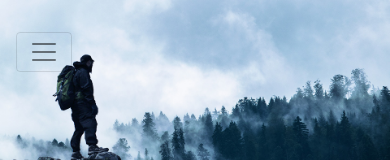
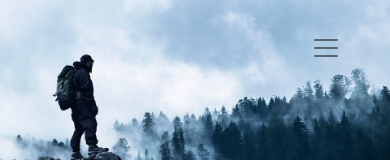
Before and after one commit to essile/rajaton, a React (Create React App) app: page / in a window 390 px wide. Shown: the top 160 px of the page. Built offline with nearby package versions, Linux system fonts and the light colour scheme.

Commit message:
responsive navbar looking ok

```diff
--- a/src/containers/NavigationBar.js
+++ b/src/containers/NavigationBar.js
@@ -13,8 +13,8 @@ export default class NavigationBar extends Component {
 
     render() {
         return (
-            <Navbar style={{ position: 'absolute', zIndex: 1, marginTop: '1.5em' }} expand="md">
-                <Navbar.Toggle aria-controls="responsive-navbar-nav" />
+            <Navbar className={styles.naviBar} style={{ position: 'absolute', zIndex: 1, marginTop: '1.5em' }} expand="md">
+                <Navbar.Toggle className={styles.naviToggle} />
                 <Navbar.Collapse id="responsive-navbar-nav">
                     <Nav className={styles.textItemBar} >
                         {this.state.navbarItems.map((item, index) => {
--- a/src/index.css
+++ b/src/index.css
@@ -11,3 +11,13 @@ a:hover {
     color: #667c8e;
     text-decoration: none;
 }
+
+/* Navigation bar settings */
+.navbar-light .navbar-toggler {
+    border-color: transparent;
+}
+.navbar-light .navbar-toggler:active, .navbar-light .navbar-toggler:focus {
+    color: transparent;
+    background-color: transparent;
+    outline: 0;
+}
--- a/src/styles/NavigationBar.module.css
+++ b/src/styles/NavigationBar.module.css
@@ -12,3 +12,25 @@
         text-align: center;
     }
 }
+
+@media (max-width: 767px) {
+
+    .textItemBar {
+        width: 100%;
+    }
+    .navlinkItem {
+        padding-bottom: 0.5%;
+        margin-top: 2.5%;
+        margin-right: 10%;
+    }
+    .naviToggle {
+        margin-left: 82%;
+        margin-bottom: 2%;
+        padding: 0%;
+        border-color: transparent;
+    }
+    .naviBar {
+        width: 100%;
+        text-align: right;
+    }
+}
```
